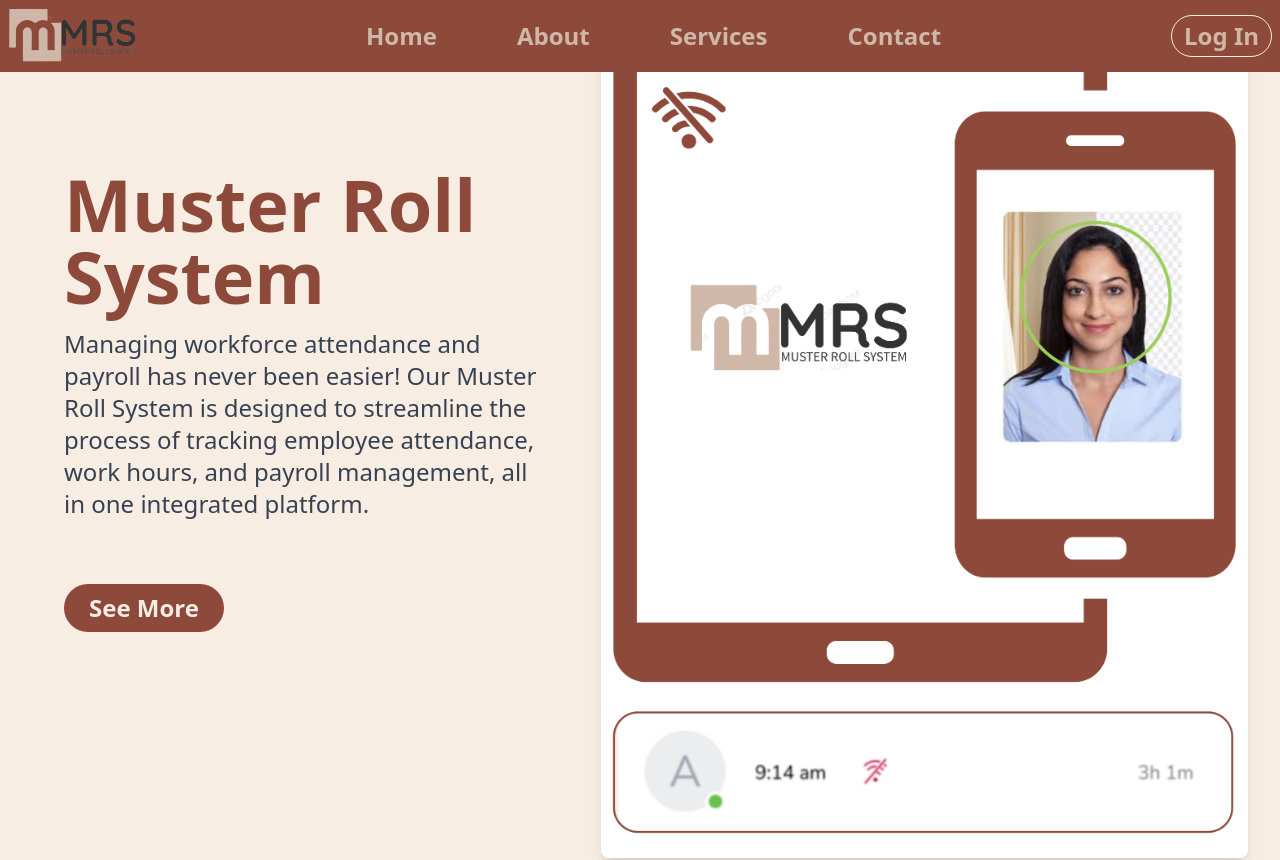
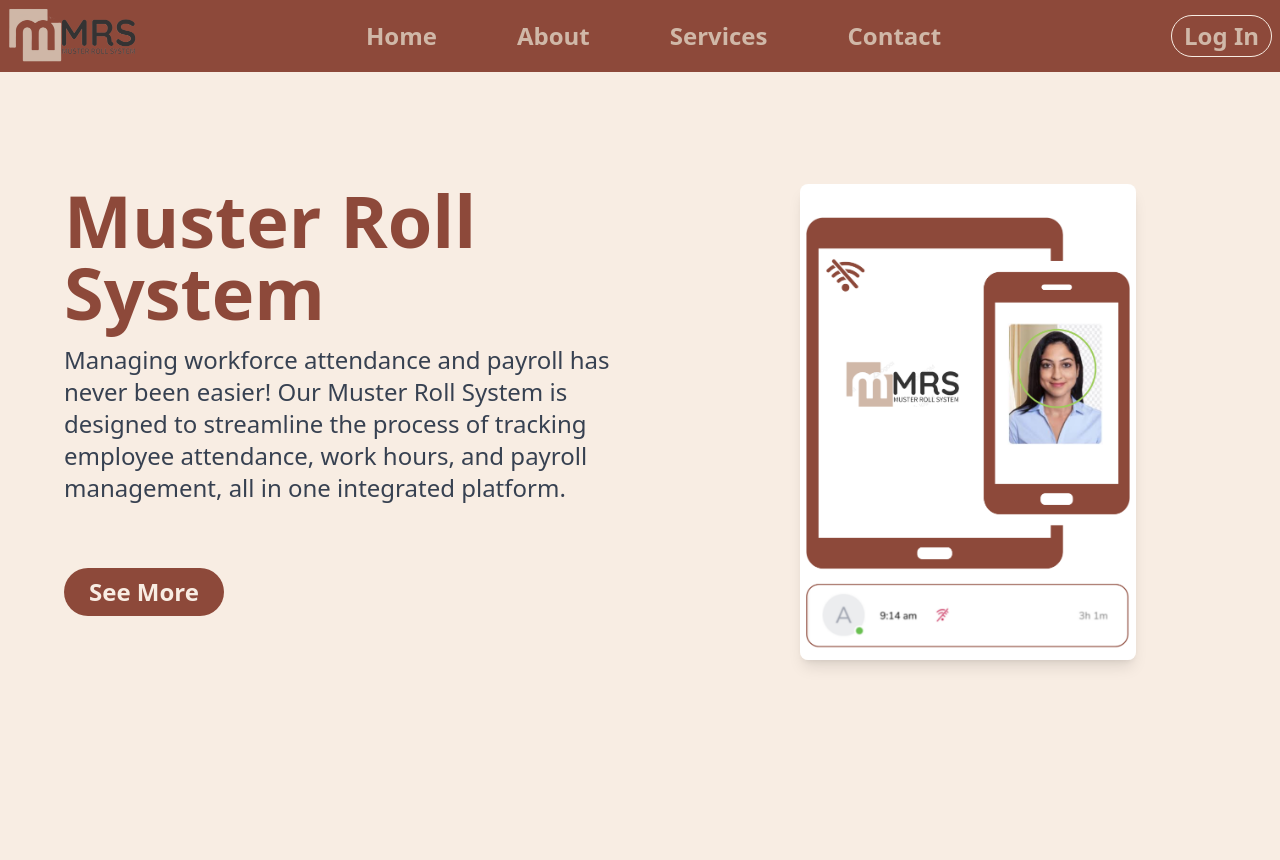
Before and after one commit to FYP21-Projects/MusterRollSystemWeb, a React (Vite) app: page / in a window 1280 px wide. Shown: the top 860 px of the page. Built offline with nearby package versions, Linux system fonts and the light colour scheme.

Commit message:
adjust landing page image

```diff
--- a/src/Components/LandingPage.jsx
+++ b/src/Components/LandingPage.jsx
@@ -21,14 +21,15 @@
       </div>
 
       {/* Right Div */}
-      <div className="flex justify-center items-center md:w-2/3 p-8">
+      <div className="flex justify-center items-center md:w-1/2 p-8">
         <img
           src={MainPage}
           alt="main page"
-          className="rounded-lg shadow-lg"
+          className="rounded-lg shadow-lg w-3/5 mt-11 h-auto object-cover"
         />
       </div>
     </div>
+
   );
 };
 
--- a/src/Components/WelCome.jsx
+++ b/src/Components/WelCome.jsx
@@ -12,18 +12,17 @@
 
 function WelCome() {
     return (
-        <>
-        <Navbar/>
-        <LandingPage/>
-        <AboutPage/>
-        <DataSynchronize/>
-        <FacialReco/>
-        <GpsTracking/>
-        <GeoFencing/>
-        <ContactUs/>
-        <Footer/>
-
-        </>
+        <div>
+            <Navbar />
+            <LandingPage />
+            <AboutPage />
+            <DataSynchronize />
+            <FacialReco />
+            <GpsTracking />
+            <GeoFencing />
+            <ContactUs />
+            <Footer />
+        </div>
     )
 }
 
```
